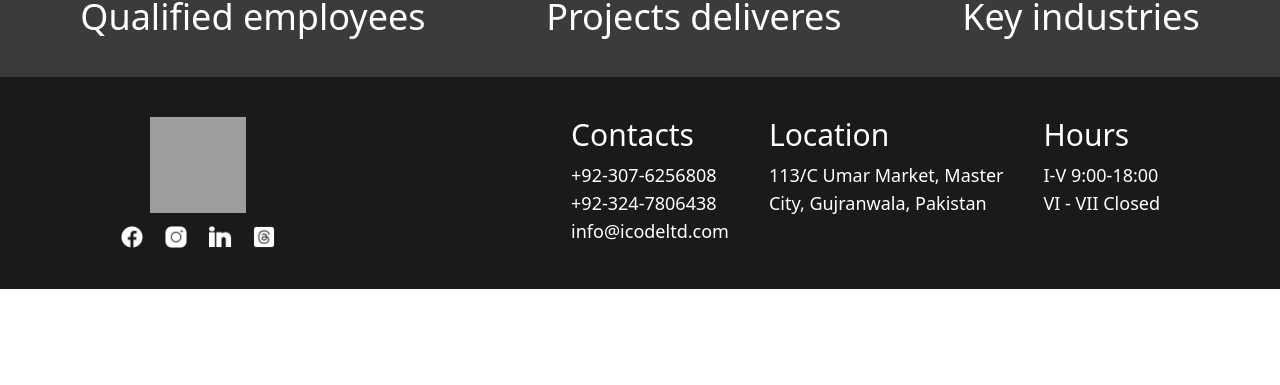
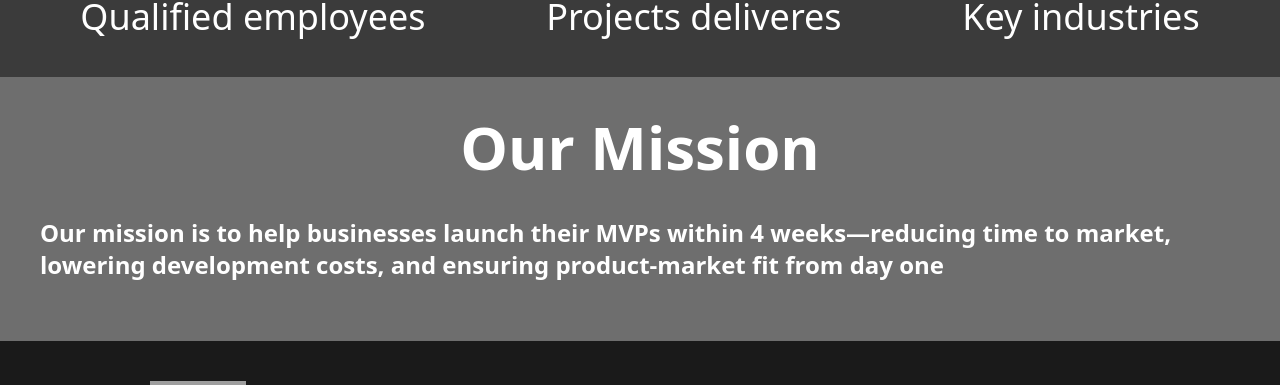
Before and after one commit to Sumama7798/Icode-frontend, a React (Vite) app: page / in a window 1280 px wide. Shown: the part 1767-2152 px from the top of the page. Before the commit the page ends 2056 px from the top, so only its background shows below. Built offline with nearby package versions, Linux system fonts and the light colour scheme; no server answers; grey boxes are pictures that could not be loaded.

Commit message:
our goal section

```diff
--- /dev/null
+++ b/src/pageContents/homePageContents/ourGoalSection/OurGoalSection.css
@@ -0,0 +1,3 @@
+.gs-banner{
+    background-color: rgb(110,110,110)
+}
--- /dev/null
+++ b/src/pageContents/homePageContents/ourGoalSection/OurGoalSection.jsx
@@ -0,0 +1,43 @@
+import React from 'react'
+import './OurGoalSection.css'
+import { motion } from 'framer-motion'
+import { fadeIn } from '../../../components/animation/Animation'
+
+
+const OurGoalSection = () => {
+
+
+  return (
+    <div className='gs-banner flex flex-col h-1/5 justify-center p-10 mx-auto'>
+
+        <motion.div
+        variants={fadeIn('up', 0.3, 0.3)}
+        initial="hidden"
+        whileInView="show"
+        viewport={{ once: true, amount: 0.3 }}
+        className='flex sm:flex-row lg:flex-row flex-col m-auto text-4xl sm:text-6xl
+        lg:text-6xl font-prompt font-semibold text-white items-center justify-center
+        mx-auto mb-5'>
+        <h1>Our Mission</h1>
+        </motion.div>
+
+        <div className='flex m-auto text-lg font-prompt justify-center items-center pt-5 mx-auto'>
+
+        <motion.div
+        variants={fadeIn('up', 0.3, 0.3)}
+        initial="hidden"
+        whileInView="show"
+        viewport={{ once: true, amount: 0.3 }}
+        className='flex sm:flex-row lg:flex-row flex-col m-auto text-xl sm:text-2xl
+        lg:text-2xl font-prompt font-semibold text-white items-center justify-center
+        mx-auto mb-5'>
+        <p>Our mission is to help businesses launch their MVPs within 4 weeks—reducing time to market, lowering development costs, and ensuring product-market fit from day one</p>
+        </motion.div>
+
+        </div>
+
+        </div>
+  )
+}
+
+export default OurGoalSection
--- a/src/pages/homePage/HomePage.jsx
+++ b/src/pages/homePage/HomePage.jsx
@@ -6,6 +6,7 @@ import FeaturedProjectSection from '../../pageContents/homePageContents/featured
 import AcomplishmentBanner from '../../pageContents/homePageContents/acomplishmentBanner/AcomplishmentBanner.jsx'
 import GetStartedBanner from '../../pageContents/homePageContents/getStartedBanner/GetStartedBanner.jsx'
 import Footer from '../../pageContents/homePageContents/footer/Footer.jsx'
+import OurGoalSection from '../../pageContents/homePageContents/ourGoalSection/ourGoalSection.jsx'
 
 const HomePage = () => {
   return (
@@ -15,6 +16,7 @@ const HomePage = () => {
     <HomeServicesSection />
     <FeaturedProjectSection />
     <AcomplishmentBanner bgColor='bg-[rgb(59,59,59)]' />
+    <OurGoalSection />
     <Footer />
     </div>
   )
```
